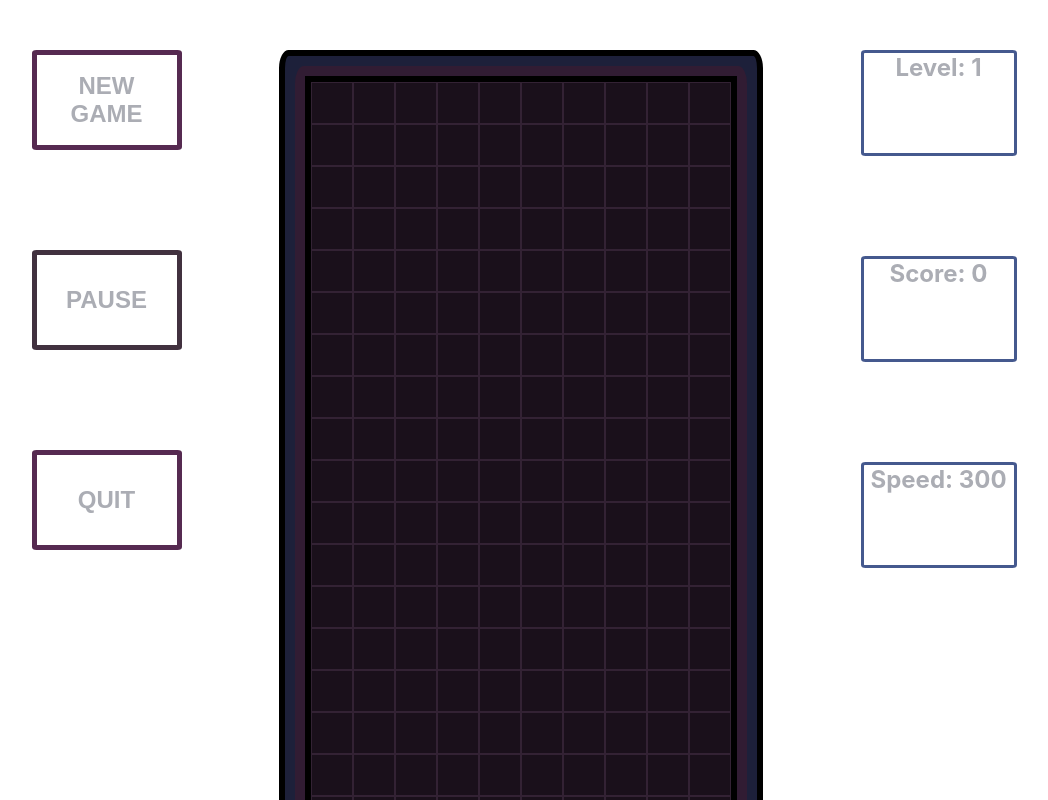
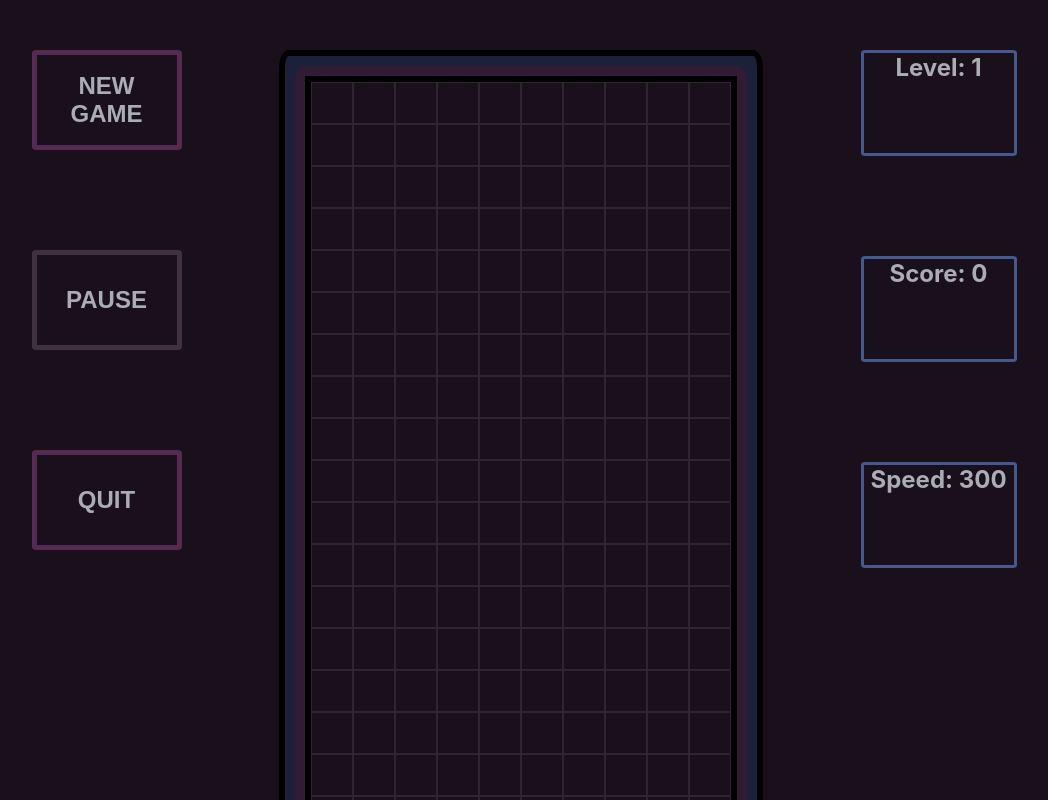
Before and after one commit to MarekPetr/tetris, a React (Create React App) app: page / in a window 1280 px wide. Shown: the top 800 px of the page, without its empty margins (116-1164 px from the left). Built offline with nearby package versions, Linux system fonts and the light colour scheme.

Commit message:
fix: white background on scroll.

```diff
--- a/src/index.css
+++ b/src/index.css
@@ -11,6 +11,7 @@ body {
   -webkit-font-smoothing: antialiased;
   -moz-osx-font-smoothing: grayscale;
   color: white;
+  background-color: #1A101B;
 }
 
 code {
```
